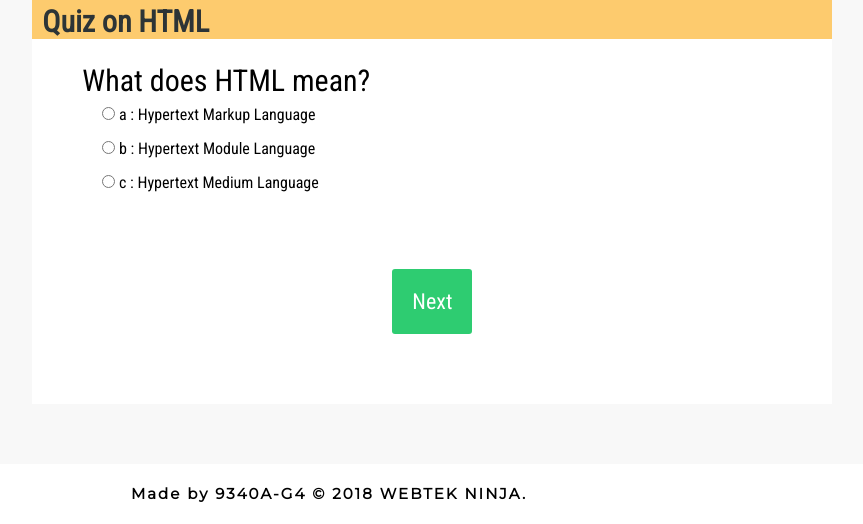
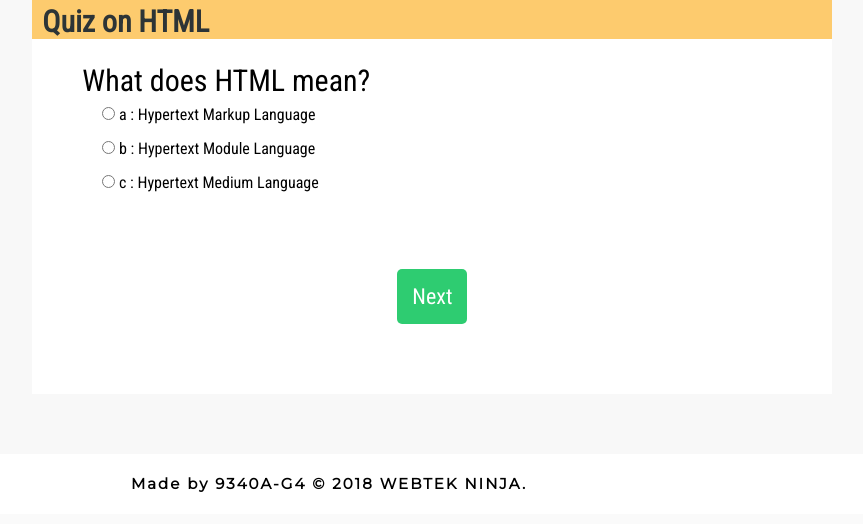
Before and after one commit to erikatorio/webtech-lec, a PHP site: page /pages/html.html in a window 1280 px wide. Shown: the part 2758-3282 px from the top of the page, without its empty margins (311-1174 px from the left). After the commit the page ends 3250 px from the top, so only its background shows below. Run offline with PHP 8.4, Linux system fonts and the light colour scheme.

Commit message:
minor revision

```diff
--- a/css/html.css
+++ b/css/html.css
@@ -199,19 +199,19 @@ body{
   }
 
   button{
-    font-family: 'Roboto Condensed', sans-serif;
+      font-family: 'Roboto Condensed', sans-serif;
       font-size: 22px;
       background-color: #2ecc71;
       color: #fff;
       border: 0px;
-      border-radius: 3px;
-      padding: 20px;
+      border-radius: 5px;
+      padding: 15px;
       cursor: pointer;
       margin-bottom: 20px;
   }
 
   button:hover{
-      background-color: #38a;
+      background-color: #fdcb6e;;
   }
 
   .buttons {
```
